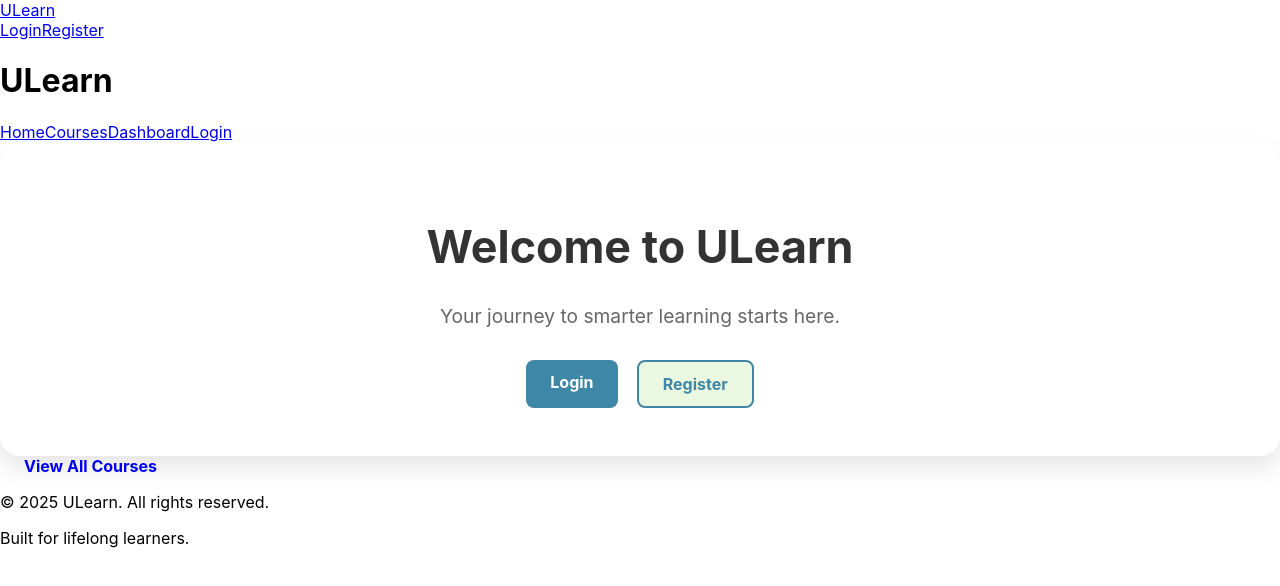
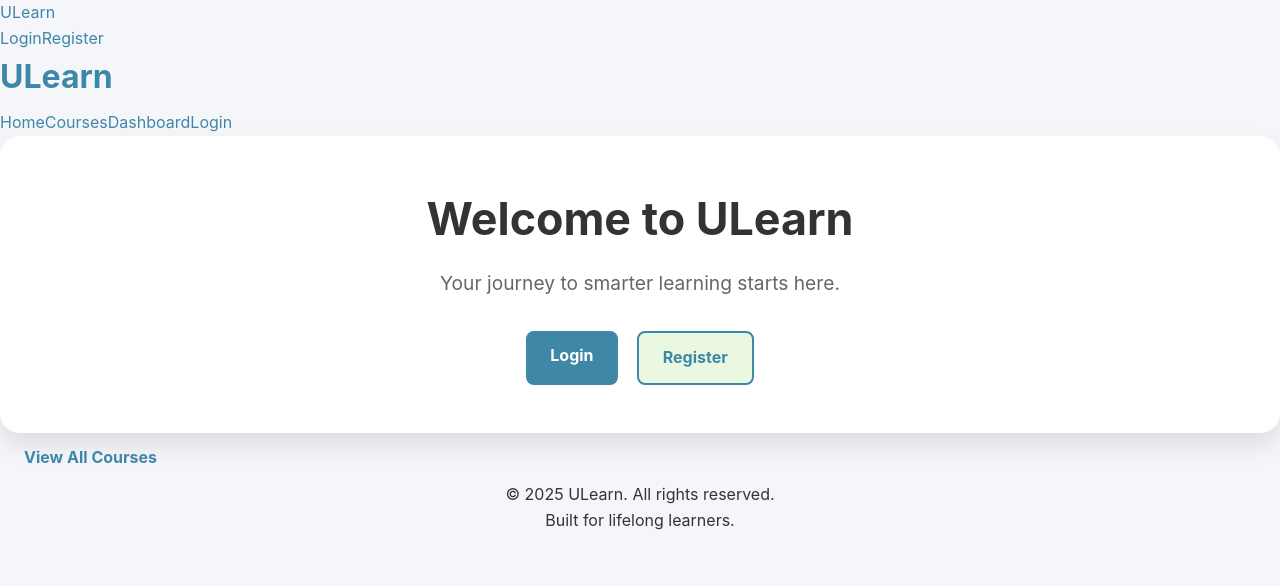
Before and after one commit to Lavieboheme2018/5200OnlineLearning, a React (Create React App) app in the folder ULearn App/client/: page / in a window 1280 px wide. Shown: the top 586 px of the page. Built offline with nearby package versions, Linux system fonts and the light colour scheme.

Commit message:
added css for root

```diff
--- a/ULearn App/client/src/index.css
+++ b/ULearn App/client/src/index.css
@@ -1,3 +1,11 @@
+/* Global Reset */
+* {
+  margin: 0;
+  padding: 0;
+  box-sizing: border-box;
+}
+
+/* Base Fonts */
 body {
   margin: 0;
   font-family: -apple-system, BlinkMacSystemFont, 'Segoe UI', 'Roboto', 'Oxygen',
@@ -5,9 +13,116 @@ body {
     sans-serif;
   -webkit-font-smoothing: antialiased;
   -moz-osx-font-smoothing: grayscale;
+  background-color: #f5f6fa;
+  color: #333;
+  line-height: 1.6;
 }
 
+/* Code Fonts */
 code {
   font-family: source-code-pro, Menlo, Monaco, Consolas, 'Courier New',
     monospace;
 }
+
+/* Headings */
+h1, h2, h3, h4 {
+  color: #3f87a6;
+  margin-bottom: 0.5rem;
+}
+
+/* Links */
+a {
+  color: #3f87a6;
+  text-decoration: none;
+  transition: color 0.2s ease;
+}
+
+a:hover {
+  color: #2e6787;
+}
+
+/* Buttons */
+button, .btn {
+  display: inline-block;
+  padding: 0.6rem 1.2rem;
+  border-radius: 6px;
+  border: none;
+  font-size: 1rem;
+  font-weight: 500;
+  cursor: pointer;
+  transition: background-color 0.3s ease;
+}
+
+.btn-primary {
+  background-color: #3f87a6;
+  color: #fff;
+}
+
+.btn-primary:hover {
+  background-color: #2e6787;
+}
+
+.btn-secondary {
+  background-color: #ebf8e1;
+  color: #3f87a6;
+  border: 1px solid #3f87a6;
+}
+
+.btn-secondary:hover {
+  background-color: #d9f2c4;
+}
+
+/* Container & Layout */
+.container {
+  max-width: 1200px;
+  margin: 0 auto;
+  padding: 2rem;
+}
+
+/* Section Styles */
+section {
+  padding: 2rem;
+}
+
+.section-heading {
+  font-size: 1.8rem;
+  margin-bottom: 1.2rem;
+  text-align: center;
+}
+
+/* Cards */
+.card {
+  background: white;
+  border-radius: 12px;
+  box-shadow: 0 6px 20px rgba(0, 0, 0, 0.05);
+  padding: 1.5rem;
+  margin: 1rem 0;
+}
+
+/* Grid layout for course lists or dashboards */
+.grid {
+  display: flex;
+  flex-wrap: wrap;
+  gap: 1.5rem;
+}
+
+.grid > * {
+  flex: 1 1 300px;
+}
+
+/* Utilities */
+.text-center {
+  text-align: center;
+}
+
+.mt-1 { margin-top: 0.5rem; }
+.mt-2 { margin-top: 1rem; }
+.mt-3 { margin-top: 2rem; }
+
+.mb-1 { margin-bottom: 0.5rem; }
+.mb-2 { margin-bottom: 1rem; }
+.mb-3 { margin-bottom: 2rem; }
+
+.p-1 { padding: 0.5rem; }
+.p-2 { padding: 1rem; }
+.p-3 { padding: 2rem; }
```
